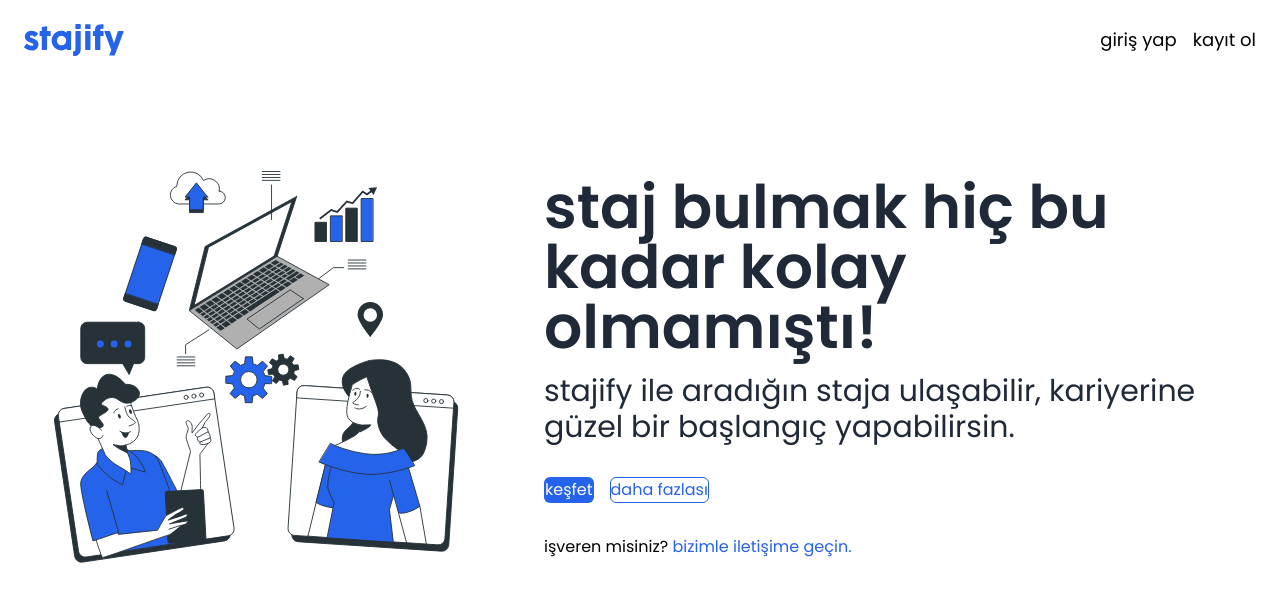
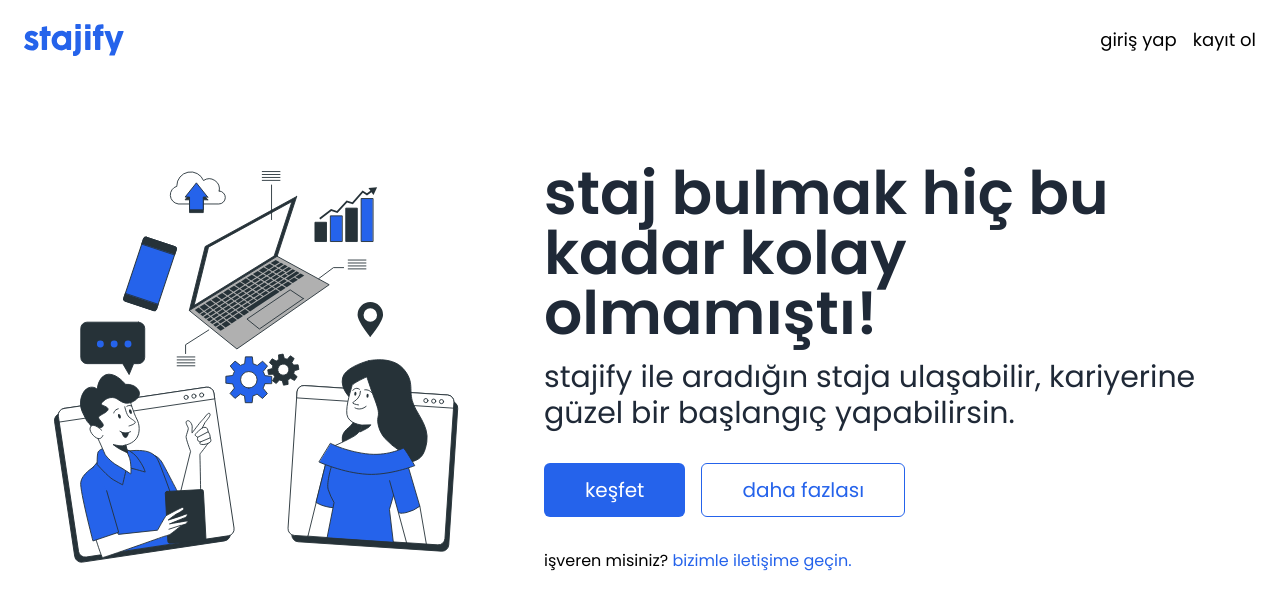
Before and after one commit to onurravli/stajify, a Next.js app in the folder packages/frontend/: page / in a window 1280 px wide. Shown: the top 610 px of the page. Built offline with nearby package versions, Linux system fonts and the light colour scheme.

Commit message:
chore(frontend): update hero layout

```diff
--- a/packages/frontend/src/app/page.tsx
+++ b/packages/frontend/src/app/page.tsx
@@ -15,8 +15,12 @@ export default function Home() {
             stajify ile aradığın staja ulaşabilir, kariyerine güzel bir başlangıç yapabilirsin.
           </span>
           <div className="flex flex-col md:flex-row w-full items-center justify-start gap-4 mt-4">
-            <Button variant="primary">keşfet</Button>
-            <Button variant="secondary">daha fazlası</Button>
+            <Button size="lg" variant="primary">
+              keşfet
+            </Button>
+            <Button size="lg" variant="secondary">
+              daha fazlası
+            </Button>
           </div>
           <span className="mt-4">
             işveren misiniz?{" "}
```
